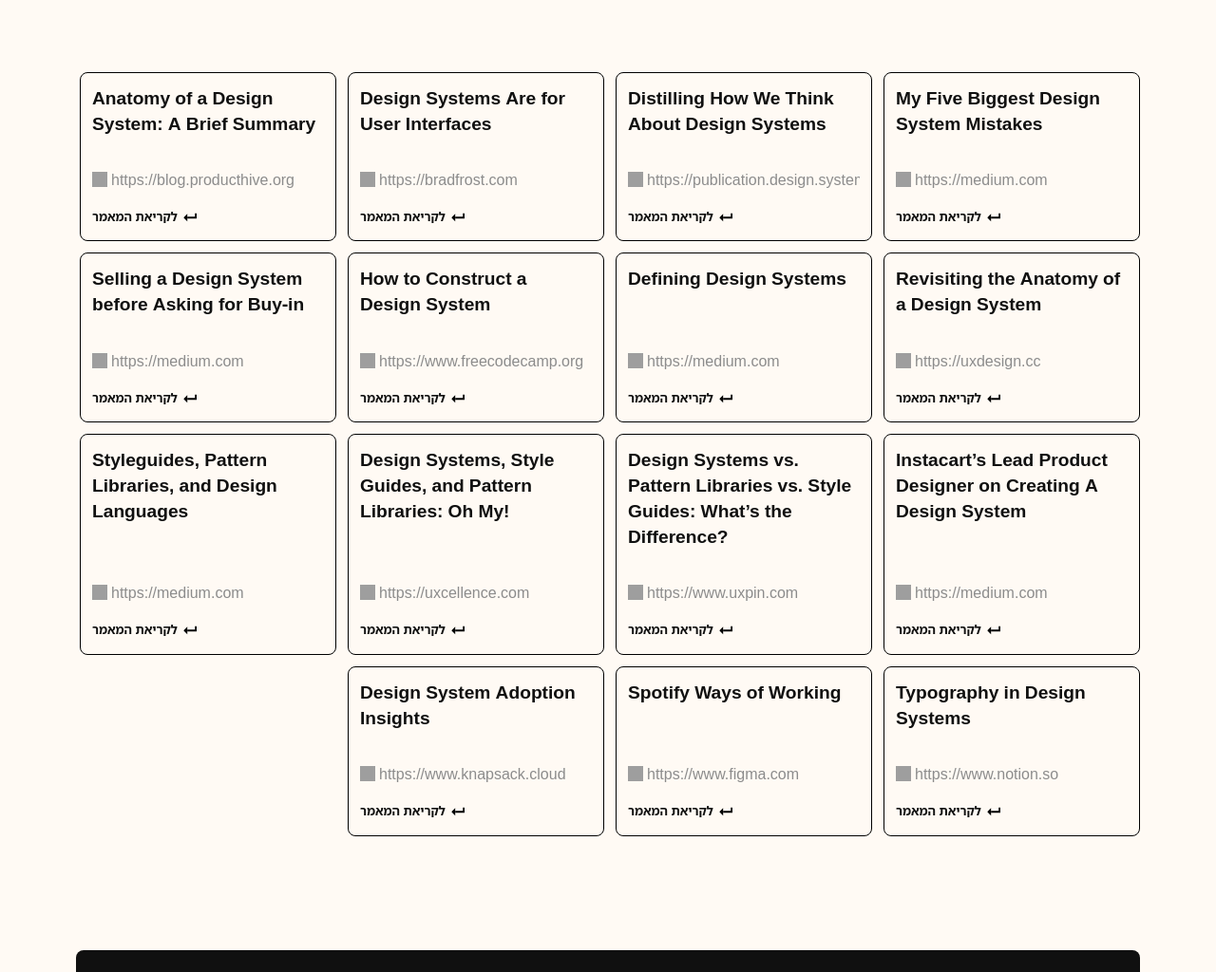
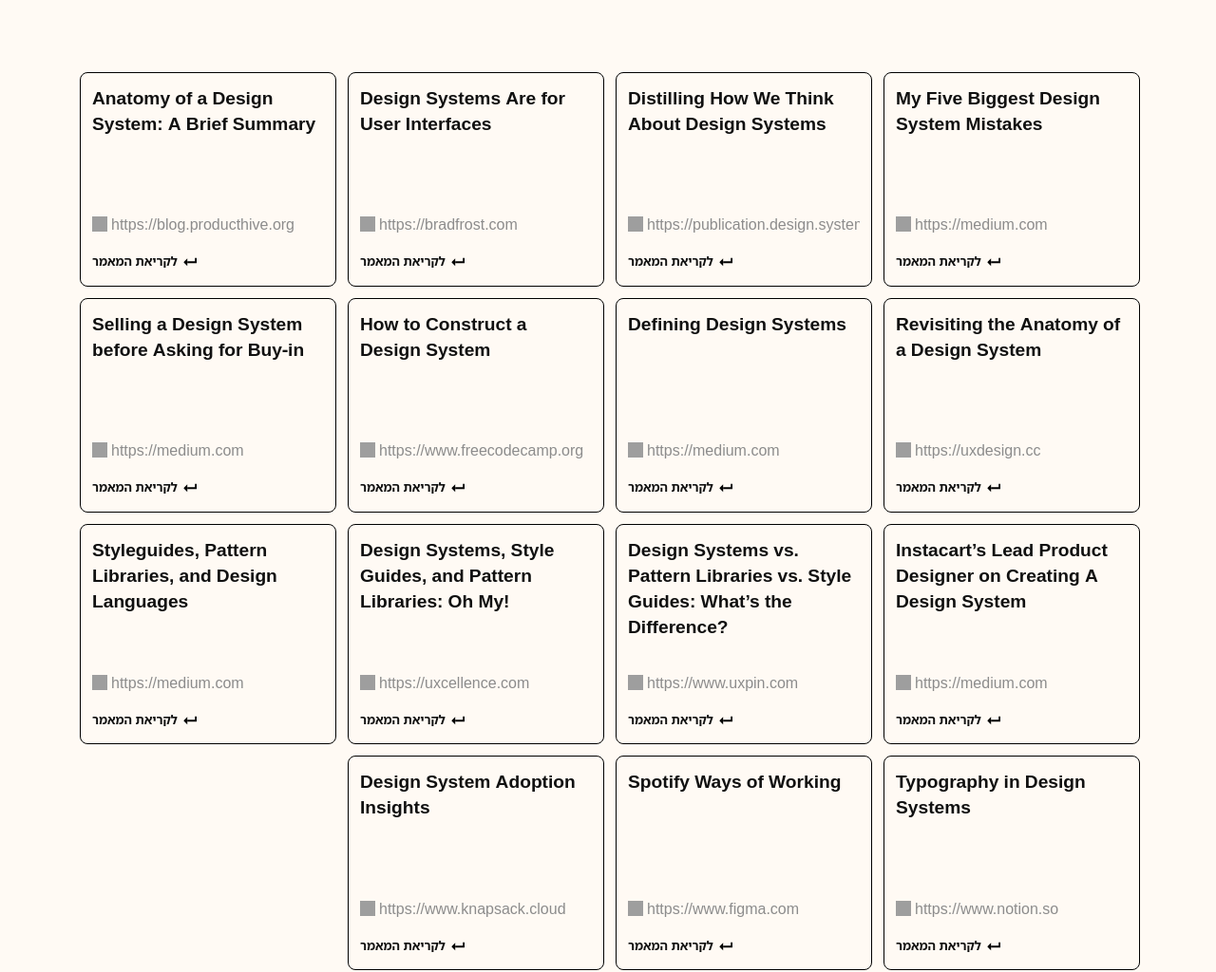
Before and after one commit to tidy-dev-team/des-ops, a PHP site: page / in a window 1280 px wide. Shown: the part 2300-3324 px from the top of the page at 95% size. Run offline with PHP 8.4, Linux system fonts and the light colour scheme; grey boxes are pictures that could not be loaded.

Commit message:
Update style.css

```diff
--- a/style.css
+++ b/style.css
@@ -177,7 +177,8 @@ iframe.footer-frame {
     padding: 12px;
     cursor: pointer;
     width: calc(25% - 36px);
-    min-height: 120px;
+    min-height: 200px;
+    /* aspect-ratio: 1.5 / 1; */
 }
 
 .cards {
```
